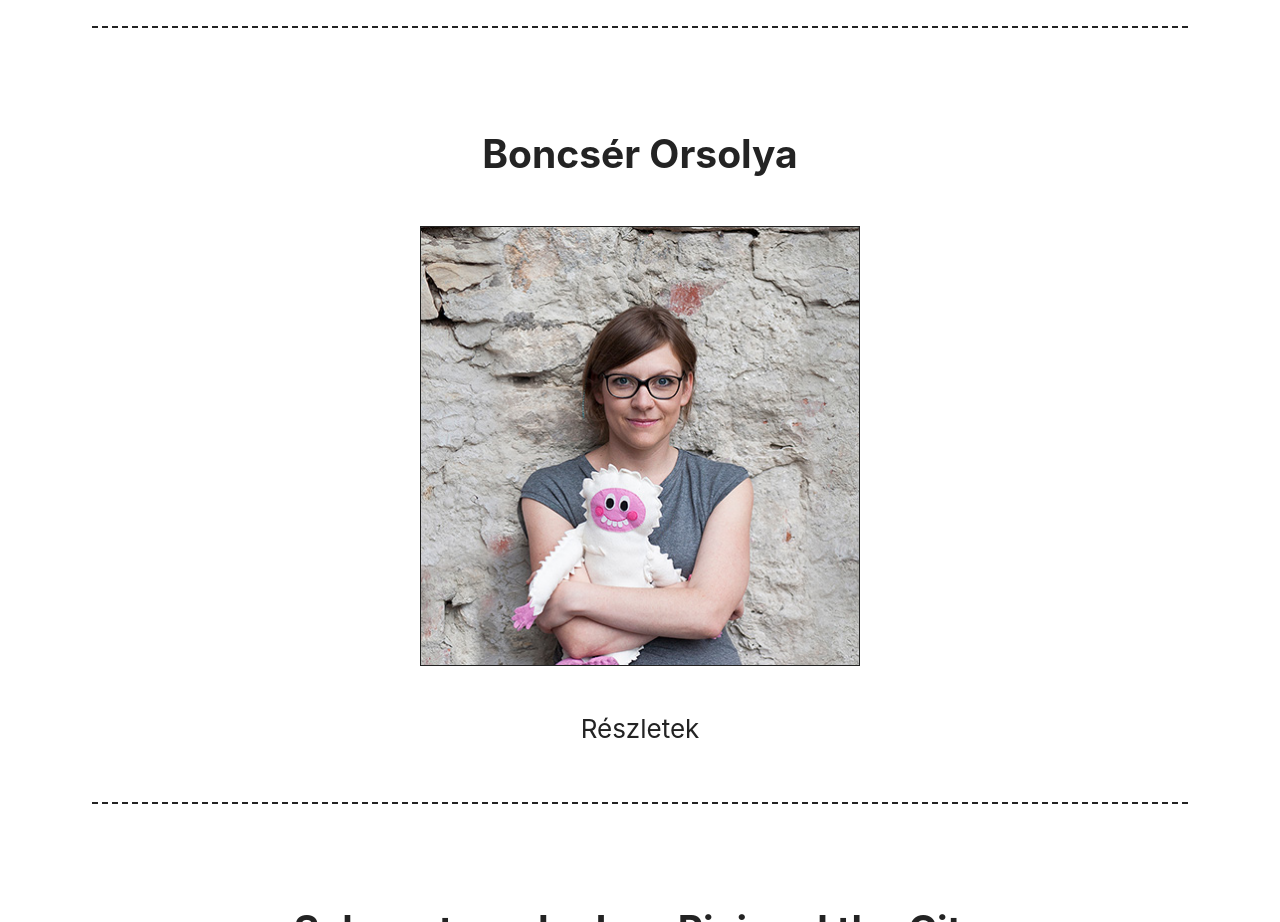
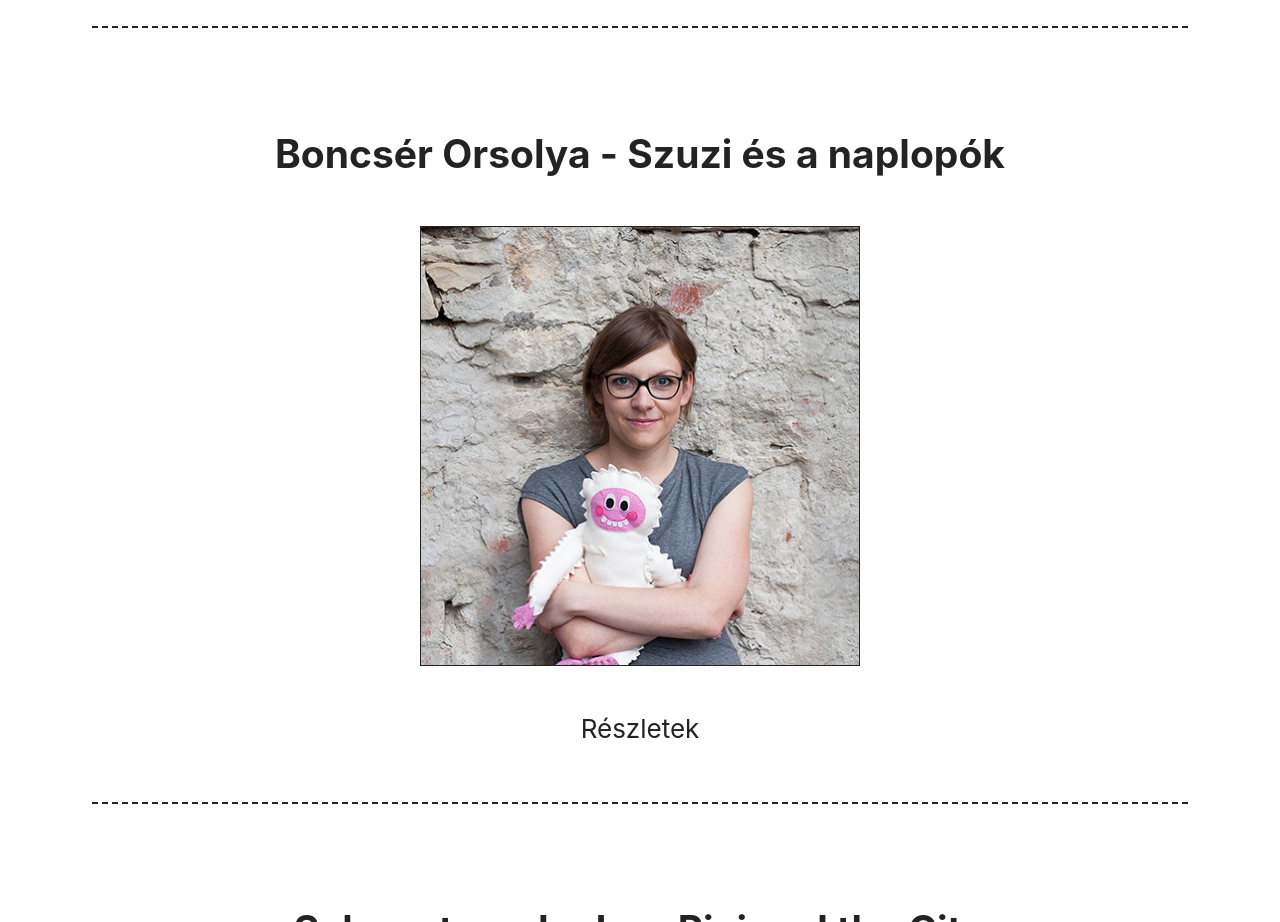
Before and after one commit to path23/comom.hu, a plain HTML site: page popup-day/index.html in a window 1280 px wide. Shown: the part 3620-4542 px from the top of the page. Drawn offline with Linux system fonts and the light colour scheme; a web font is replaced by a local one.

Commit message:
Szuzi es a naplopok

```diff
--- a/popup-day/index.html
+++ b/popup-day/index.html
@@ -97,7 +97,7 @@
         </div>
 
         <div class="c-presenter">
-          <h2>Boncsér Orsolya</h2>
+          <h2>Boncsér Orsolya - Szuzi és a naplopók</h2>
           <div class="c-presenter-image c-presenter-image--3"></div>
           <input type="checkbox" id="presenter-3-checkbox">
           <label for="presenter-3-checkbox" classs="c-btn"><span class="is-hidden">Részletek</span><span class="is-shown">Részletek elrejtése</span></label>
```
